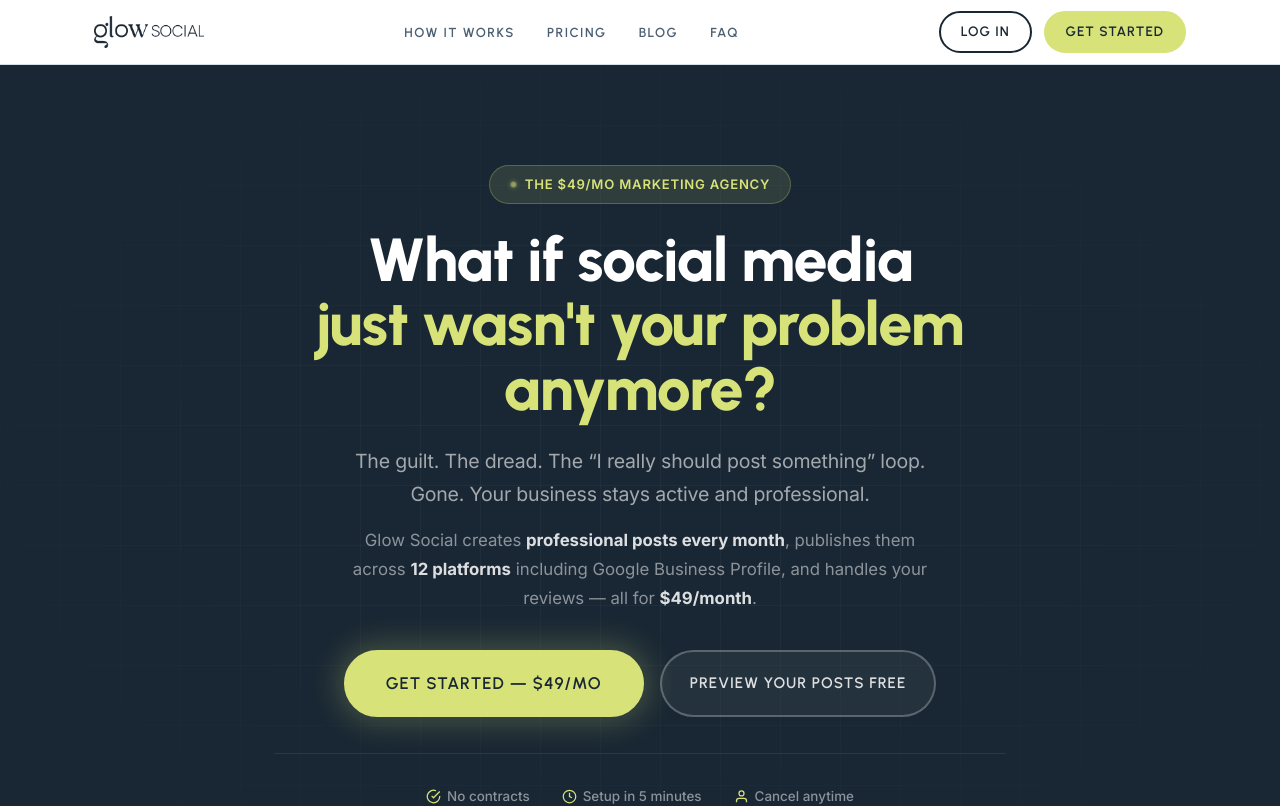
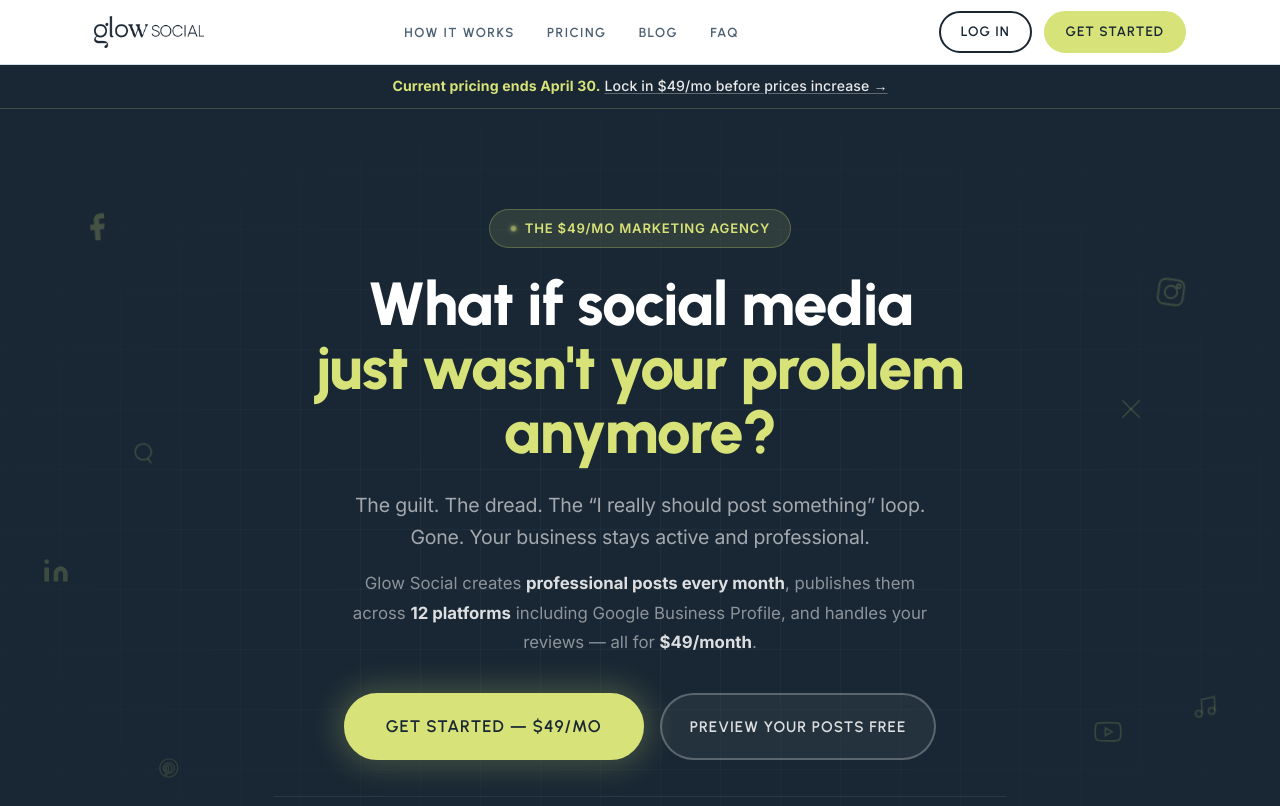
Before and after one commit to glowsocial/glowsocial.com, a Next.js app: page / in a window 1280 px wide. Shown: the top 806 px of the page. Built offline with nearby package versions, Linux system fonts and the light colour scheme.

Commit message:
Conference ready: add announcement bar, floating hero icons, fix platform count to 12

```diff
--- a/app/home.css
+++ b/app/home.css
@@ -64,6 +64,41 @@
 @keyframes iconDrift6 {
   0%, 100% { transform: translateY(-4px) translateX(-4px); }
   45% { transform: translateY(16px) translateX(8px); }
+}
+
+/* ---- Announcement Bar ---- */
+.announce-bar {
+  background: var(--navy);
+  border-bottom: 1px solid rgba(215, 226, 120, 0.2);
+  padding: 10px 0;
+  text-align: center;
+  position: relative;
+  z-index: 10;
+}
+
+.announce-bar-inner {
+  font-size: 0.88rem;
+  font-weight: 500;
+  color: rgba(255, 255, 255, 0.7);
+  letter-spacing: 0.01em;
+}
+
+.announce-bar-inner strong {
+  color: var(--accent);
+  font-weight: 700;
+}
+
+.announce-bar-inner a {
+  color: rgba(255, 255, 255, 0.9);
+  text-decoration: underline;
+  text-underline-offset: 2px;
+  text-decoration-color: rgba(255, 255, 255, 0.3);
+  transition: all 0.2s ease;
+}
+
+.announce-bar-inner a:hover {
+  color: var(--accent);
+  text-decoration-color: var(--accent);
 }
 
 /* ---- Hero ---- */
--- a/app/page.js
+++ b/app/page.js
@@ -52,7 +52,7 @@ export default function HomePage() {
 
   const stats = [
     { number: "2,847", label: "posts published this month", prefix: "" },
-    { number: "13", label: "platforms per account", prefix: "" },
+    { number: "12", label: "platforms per account", prefix: "" },
     { number: "4.7", label: "minutes average setup time", prefix: "" },
   ];
 
@@ -60,9 +60,53 @@ export default function HomePage() {
     <>
       <HomeJsonLd />
 
+      {/* ============ ANNOUNCEMENT BAR — Price increase urgency ============ */}
+      <div className="announce-bar">
+        <div className="container announce-bar-inner">
+          <span>
+            <strong>Current pricing ends April 30.</strong>{" "}
+            <a href="#pricing">Lock in $49/mo before prices increase →</a>
+          </span>
+        </div>
+      </div>
+
       {/* ============ HERO — Emotional trigger first ============ */}
       <section className="hero">
         <div className="hero-grid" aria-hidden="true" />
+        <div className="hero-icons" aria-hidden="true">
+          {/* Facebook */}
+          <div className="hero-icon" style={{ animation: 'iconDrift1 12s ease-in-out infinite', width: 40, height: 40 }}>
+            <svg viewBox="0 0 24 24" fill="rgba(215,226,120,0.35)" width="32" height="32"><path d="M18 2h-3a5 5 0 0 0-5 5v3H7v4h3v8h4v-8h3l1-4h-4V7a1 1 0 0 1 1-1h3z"/></svg>
+          </div>
+          {/* Instagram */}
+          <div className="hero-icon" style={{ animation: 'iconDrift2 14s ease-in-out infinite', width: 38, height: 38 }}>
+            <svg viewBox="0 0 24 24" fill="none" stroke="rgba(215,226,120,0.3)" strokeWidth="1.5" width="30" height="30"><rect x="2" y="2" width="20" height="20" rx="5"/><circle cx="12" cy="12" r="5"/><circle cx="17.5" cy="6.5" r="1.5"/></svg>
+          </div>
+          {/* LinkedIn */}
+          <div className="hero-icon" style={{ animation: 'iconDrift3 16s ease-in-out infinite', width: 36, height: 36 }}>
+            <svg viewBox="0 0 24 24" fill="rgba(215,226,120,0.3)" width="28" height="28"><path d="M16 8a6 6 0 0 1 6 6v7h-4v-7a2 2 0 0 0-2-2 2 2 0 0 0-2 2v7h-4v-7a6 6 0 0 1 6-6z"/><rect x="2" y="9" width="4" height="12"/><circle cx="4" cy="4" r="2"/></svg>
+          </div>
+          {/* TikTok / Music note */}
+          <div className="hero-icon" style={{ animation: 'iconDrift4 13s ease-in-out infinite', width: 34, height: 34 }}>
+            <svg viewBox="0 0 24 24" fill="none" stroke="rgba(215,226,120,0.25)" strokeWidth="1.5" width="26" height="26"><path d="M9 18V5l12-2v13"/><circle cx="6" cy="18" r="3"/><circle cx="18" cy="16" r="3"/></svg>
+          </div>
+          {/* Google / Search */}
+          <div className="hero-icon" style={{ animation: 'iconDrift5 15s ease-in-out infinite', width: 32, height: 32 }}>
+            <svg viewBox="0 0 24 24" fill="none" stroke="rgba(215,226,120,0.3)" strokeWidth="1.5" width="24" height="24"><circle cx="11" cy="11" r="8"/><line x1="21" y1="21" x2="16.65" y2="16.65"/></svg>
+          </div>
+          {/* X / Twitter */}
+          <div className="hero-icon" style={{ animation: 'iconDrift6 11s ease-in-out infinite', width: 34, height: 34 }}>
+            <svg viewBox="0 0 24 24" fill="none" stroke="rgba(215,226,120,0.25)" strokeWidth="1.5" width="26" height="26"><line x1="4" y1="4" x2="20" y2="20"/><line x1="20" y1="4" x2="4" y2="20"/></svg>
+          </div>
+          {/* Pinterest */}
+          <div className="hero-icon" style={{ animation: 'iconDrift1 17s ease-in-out infinite 2s', width: 30, height: 30 }}>
+            <svg viewBox="0 0 24 24" fill="none" stroke="rgba(215,226,120,0.2)" strokeWidth="1.5" width="22" height="22"><path d="M12 2C6.48 2 2 6.48 2 12c0 4.12 2.5 7.65 6.08 9.17-.08-.72-.16-1.83.03-2.62l1.1-4.67s-.28-.56-.28-1.39c0-1.3.75-2.27 1.69-2.27.8 0 1.18.6 1.18 1.31 0 .8-.51 2-.77 3.1-.22.92.46 1.67 1.37 1.67 1.64 0 2.9-1.73 2.9-4.23 0-2.21-1.59-3.76-3.86-3.76-2.63 0-4.17 1.97-4.17 4.01 0 .79.31 1.64.69 2.1.08.09.09.17.07.26l-.26 1.04c-.04.17-.14.2-.32.12-1.2-.56-1.95-2.3-1.95-3.71 0-3.02 2.2-5.8 6.33-5.8 3.33 0 5.91 2.37 5.91 5.54 0 3.3-2.08 5.96-4.97 5.96-.97 0-1.88-.5-2.19-1.1l-.6 2.27c-.22.83-.81 1.87-1.2 2.5.9.28 1.86.43 2.85.43 5.52 0 10-4.48 10-10S17.52 2 12 2z"/></svg>
+          </div>
+          {/* YouTube */}
+          <div className="hero-icon" style={{ animation: 'iconDrift2 18s ease-in-out infinite 1s', width: 36, height: 36 }}>
+            <svg viewBox="0 0 24 24" fill="none" stroke="rgba(215,226,120,0.25)" strokeWidth="1.5" width="28" height="28"><path d="M22.54 6.42a2.78 2.78 0 0 0-1.94-2C18.88 4 12 4 12 4s-6.88 0-8.6.46a2.78 2.78 0 0 0-1.94 2A29 29 0 0 0 1 11.75a29 29 0 0 0 .46 5.33A2.78 2.78 0 0 0 3.4 19.1c1.72.46 8.6.46 8.6.46s6.88 0 8.6-.46a2.78 2.78 0 0 0 1.94-2 29 29 0 0 0 .46-5.35 29 29 0 0 0-.46-5.33z"/><polygon points="9.75 15.02 15.5 11.75 9.75 8.48 9.75 15.02"/></svg>
+          </div>
+        </div>
 
         <div className="container hero-centered">
           <span className="hero-badge">
```
